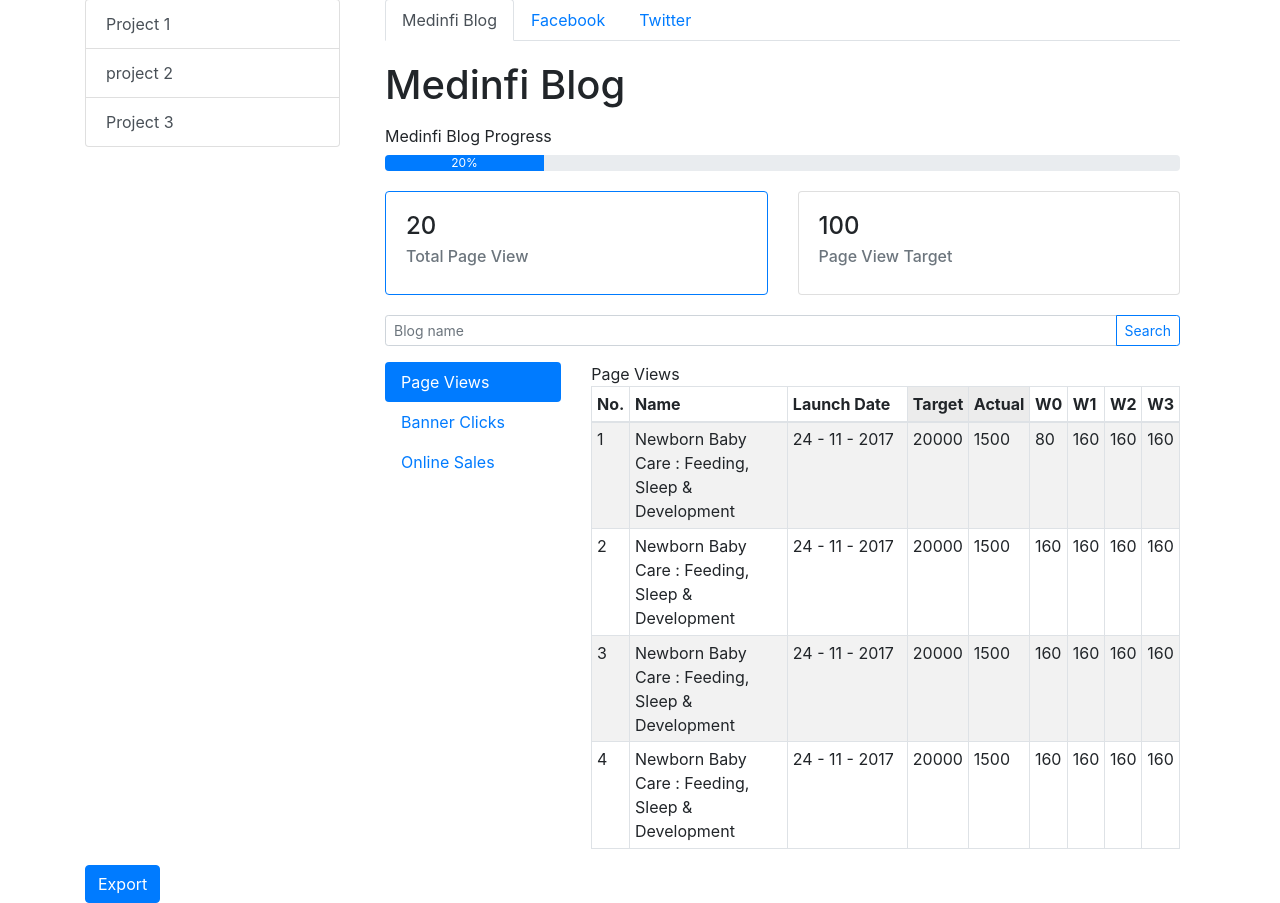
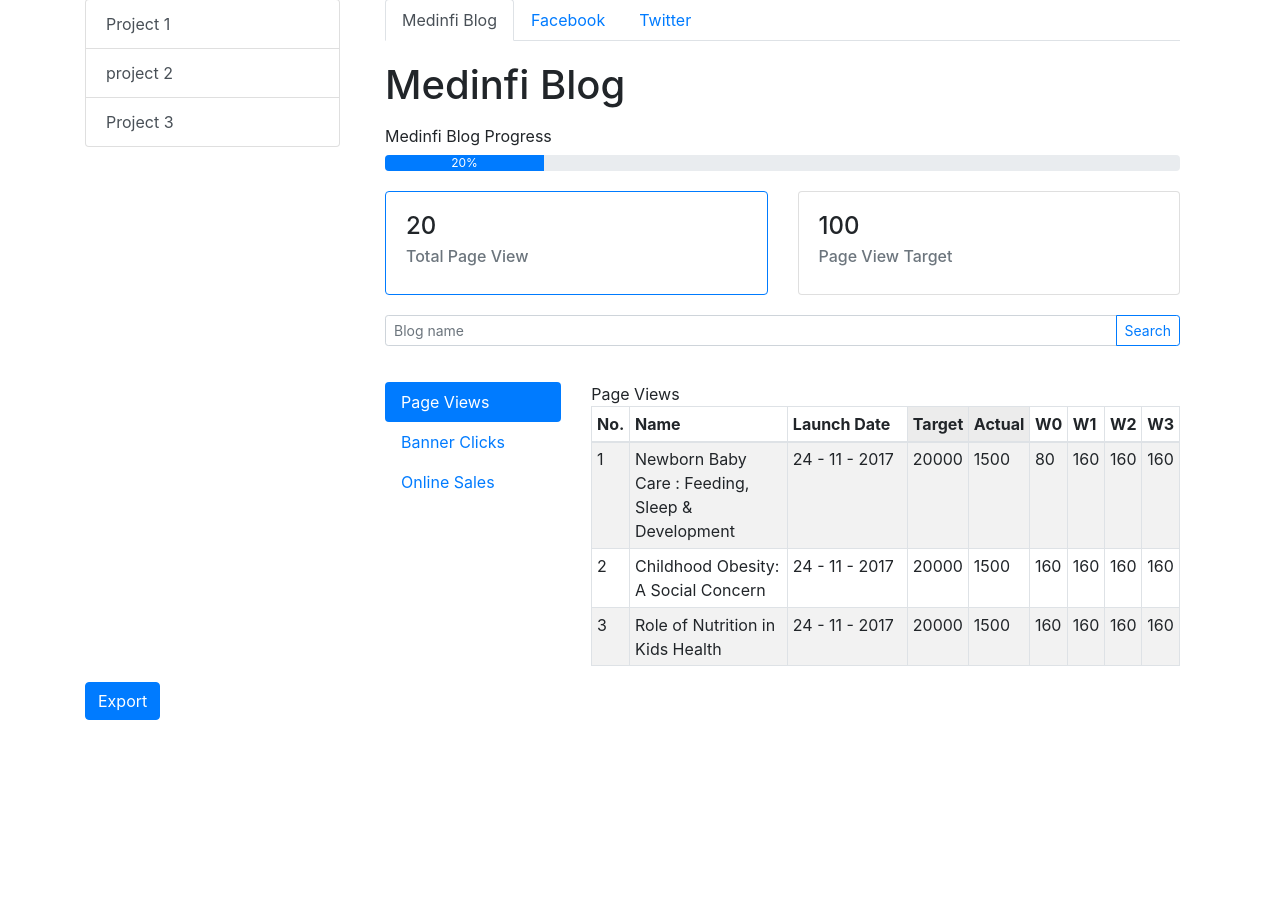
Before and after one commit to ZerocoolVishal/medinfi-work, a PHP site: page /admin/index.php in a window 1280 px wide. Shown: the part 237-1140 px from the top of the page. After the commit the page ends 957 px from the top, so only its background shows below. Run offline with PHP 8.4, Linux system fonts and the light colour scheme.

Commit message:
some changes

```diff
--- a/frontend/admin/display_project.php
+++ b/frontend/admin/display_project.php
@@ -56,7 +56,7 @@
                         <div class="row" style="margin-top:20px;">
                             <div class="col sm-12 md-3">
                                 <div class="input-group input-group-sm mb-3">
-                                    <input type="text" class="form-control" placeholder="Blog name" />
+                                    <input type="text" class="form-control" id="searchInput" onkeyup="filterTable('myTable','searchInput')" placeholder="Blog name" />
                                     <div class="input-group-append">
                                         <button class="btn btn-outline-primary" type="button">Search</button>
                                     </div>
@@ -65,7 +65,7 @@
                         </div>
 
                         <!--Preoject Data-->
-                        <div class="row">
+                        <div class="row" style="margin-top:20px;">
                             <div class="col">
 
                                 <div class="row">
@@ -79,30 +79,21 @@
                                     <div class="col">
                                         <div class="tab-content" id="v-pills-tabContent">
                                             <div class="tab-pane fade show active" id="mb-page-views">
-
                                                 <!--TODO: Table data goes here-->
                                                 Page Views
                                                 <?php include "table.html" ?>
+                                            </div>
 
-                                            </div>
                                             <div class="tab-pane fade" id="mb-banner-clicks">
-                                                <div class="table-responsive">
-
                                                 <!--TODO: Table data goes here-->
                                                 Banner Clicks
                                                 <?php include "table.html" ?>
-
-                                                </div>
                                             </div>
 
                                             <div class="tab-pane fade" id="mb-online-sales">
-                                                <div class="table-responsive">
-
                                                 <!--TODO: Table data goes here-->
                                                 Online Sale
                                                 <?php include "table.html" ?>
-
-                                                </div>
                                             </div>
                                         </div>
                                     </div>
--- a/frontend/admin/main.js
+++ b/frontend/admin/main.js
@@ -134,3 +134,25 @@ function setTwitterTarget(total, target) {
     $("#tw_progress_bar").css("width", progress + "%")
     $("#tw_progress_bar").html(progress + "%")
 }
+
+function loadTable(tableID, data) {
+
+}
+
+function filterTable(tableID, inputID) {
+    var input, filter, table, tr, td, i;
+    input = document.getElementById(inputID);
+    filter = input.value.toUpperCase();
+    table = document.getElementById(tableID);
+    tr = table.getElementsByTagName("tr");
+    for (i = 0; i < tr.length; i++) {
+      td = tr[i].getElementsByTagName("td")[1];
+      if (td) {
+        if (td.innerHTML.toUpperCase().indexOf(filter) > -1) {
+          tr[i].style.display = "";
+        } else {
+          tr[i].style.display = "none";
+        }
+      }
+    }
+  }
--- a/frontend/admin/table.html
+++ b/frontend/admin/table.html
@@ -1,5 +1,5 @@
 <div class="table-responsive">
-    <table class="table table-striped table-bordered table-sm">
+    <table class="table table-striped table-bordered table-sm" id="myTable">
         <thead>
             <tr>
                 <th colspan="1">No.</th>
@@ -15,13 +15,9 @@
         </thead>
         <tbody>
             <tr>
-                <td>1
-                    <br />
-                </td>
-                <td>Newborn Baby Care : Feeding, Sleep &amp; Development
-                    <br />
-                </td>
-                <td style="width:120px;">24 - 11 - 2017</td>
+                <td>1</td>
+                <td>Newborn Baby Care : Feeding, Sleep &amp; Development</td>
+                <td>24 - 11 - 2017</td>
                 <td>20000</td>
                 <td>1500</td>
                 <td>80</td>
@@ -31,9 +27,7 @@
             </tr>
             <tr>
                 <td>2</td>
-                <td>Newborn Baby Care : Feeding, Sleep &amp; Development
-                    <br />
-                </td>
+                <td>Childhood Obesity: A Social Concern</td>
                 <td>24 - 11 - 2017</td>
                 <td>20000</td>
                 <td>1500</td>
@@ -43,30 +37,9 @@
                 <td>160</td>
             </tr>
             <tr>
-                <td>3
-                    <br />
-                </td>
-                <td>Newborn Baby Care : Feeding, Sleep &amp; Development
-                    <br />
-                </td>
-                <td>24 - 11 - 2017
-                    <br />
-                </td>
-                <td>20000</td>
-                <td>1500</td>
-                <td>160</td>
-                <td>160</td>
-                <td>160</td>
-                <td>160</td>
-            </tr>
-            <tr>
-                <td>4</td>
-                <td>Newborn Baby Care : Feeding, Sleep &amp; Development
-                    <br />
-                </td>
-                <td>24 - 11 - 2017
-                    <br />
-                </td>
+                <td>3</td>
+                <td>Role of Nutrition in Kids Health</td>
+                <td>24 - 11 - 2017</td>
                 <td>20000</td>
                 <td>1500</td>
                 <td>160</td>
```
Lines whose indentation alone changed are shown as unchanged.
